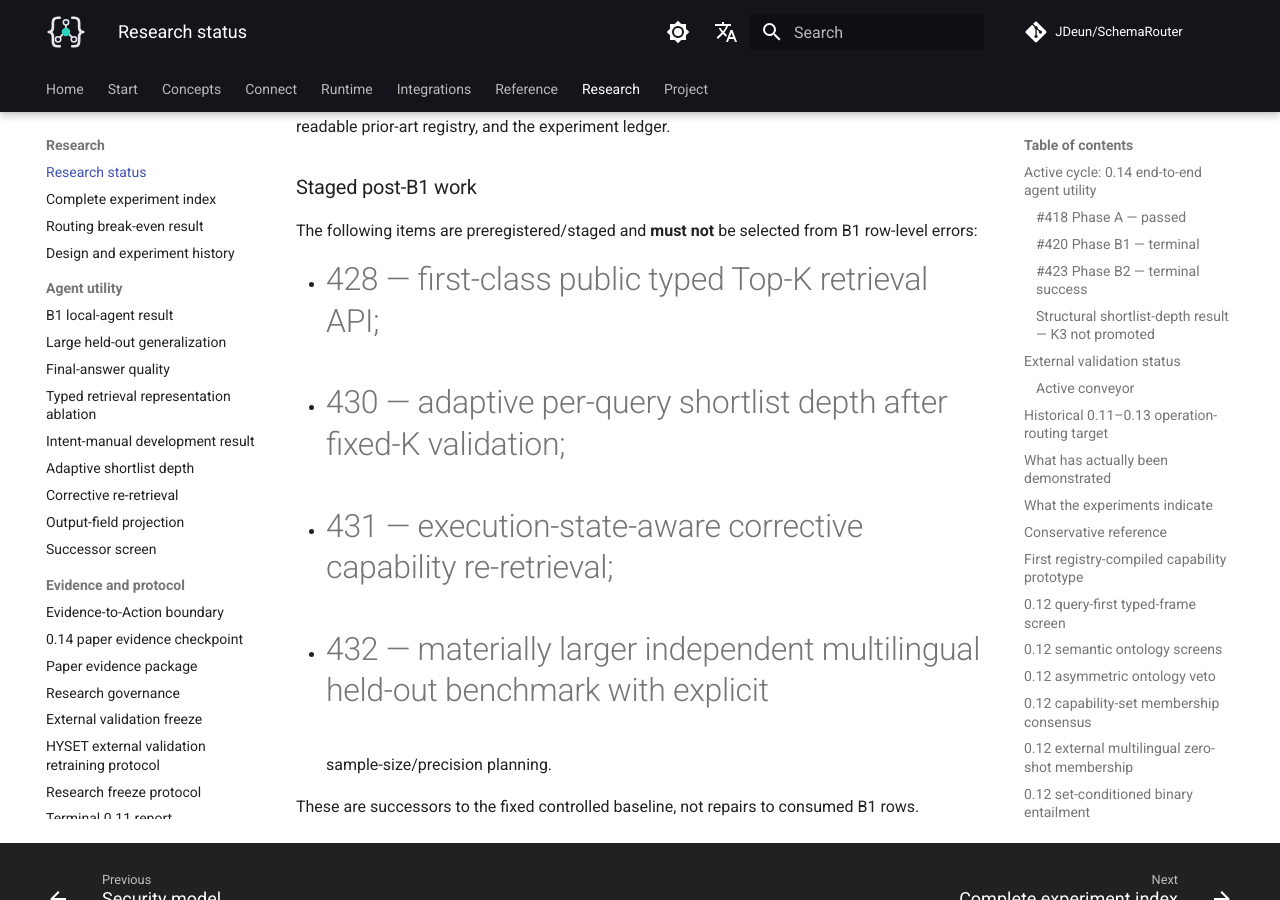
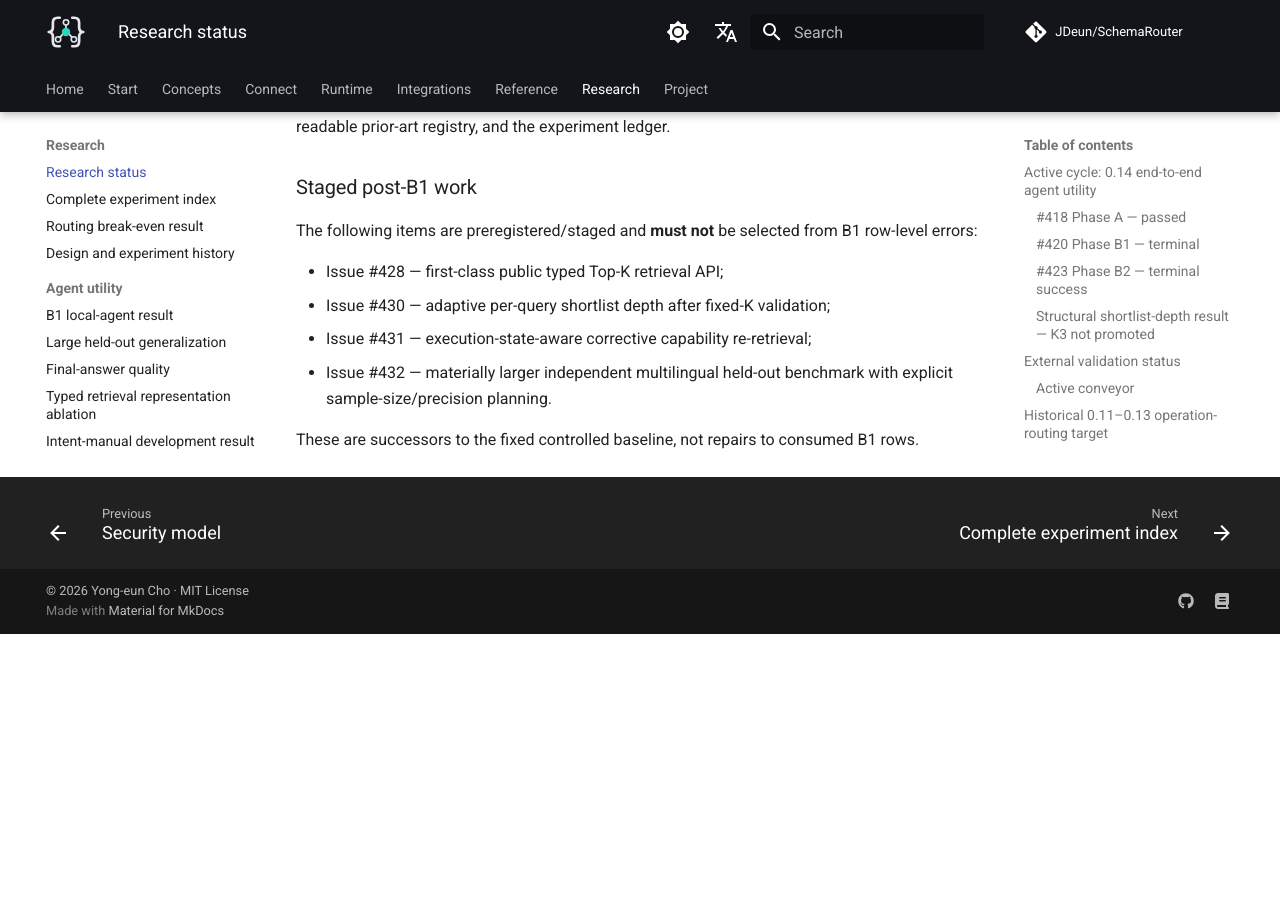
Before and after one commit to JDeun/SchemaRouter, an MkDocs documentation site: the page built from docs/research/routing-status.md, in a window 1280 px wide and 900 px high, scrolled down 22032 px. Built offline with MkDocs 1.6.1 and Material for MkDocs 9.7.7, drawn with Linux system fonts in a browser that asks for light colours; comment, search, counter and statistics services are not loaded; after the commit the page ends 22666 px from its top, so only the background shows below that.

Commit message:
docs: keep list issue IDs as body text rather than headings

```diff
--- a/docs/research/routing-status.md
+++ b/docs/research/routing-status.md
@@ -667,10 +667,10 @@ machine-readable prior-art registry, and the experiment ledger.
 
 The following items are preregistered/staged and **must not** be selected from B1 row-level errors:
 
-- #428 — first-class public typed Top-K retrieval API;
-- #430 — adaptive per-query shortlist depth after fixed-K validation;
-- #431 — execution-state-aware corrective capability re-retrieval;
-- #432 — materially larger independent multilingual held-out benchmark with explicit
+- Issue #428 — first-class public typed Top-K retrieval API;
+- Issue #430 — adaptive per-query shortlist depth after fixed-K validation;
+- Issue #431 — execution-state-aware corrective capability re-retrieval;
+- Issue #432 — materially larger independent multilingual held-out benchmark with explicit
   sample-size/precision planning.
 
 These are successors to the fixed controlled baseline, not repairs to consumed B1 rows.
```
